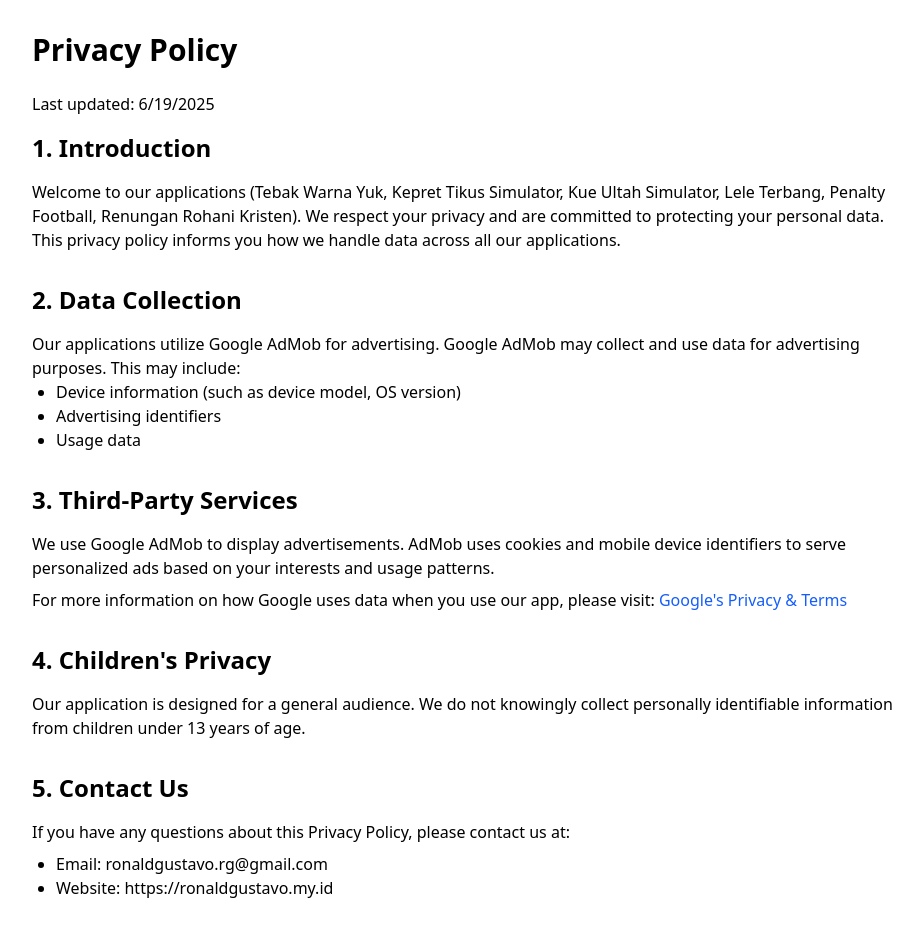
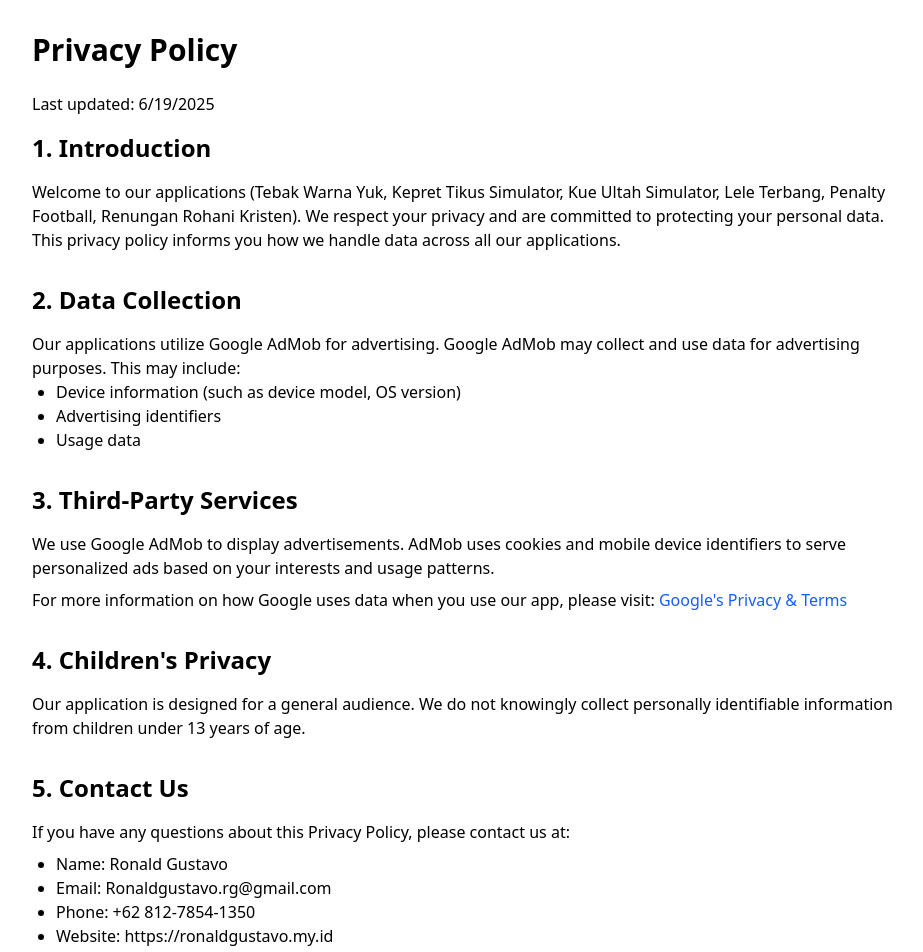
Before and after one commit to RonaldGustavo/personal-app-ronald, a Next.js app: page /privacy-policy in a window 1280 px wide. Shown: the top 952 px of the page, without its empty margins (176-1099 px from the left). Built offline with nearby package versions, Linux system fonts and the light colour scheme.

Commit message:
upodate policy

```diff
--- a/src/app/privacy-policy/page.tsx
+++ b/src/app/privacy-policy/page.tsx
@@ -62,7 +62,9 @@
             If you have any questions about this Privacy Policy, please contact us at:
           </p>
           <ul className="list-disc pl-6 mt-2">
-            <li>Email: ronaldgustavo.rg@gmail.com</li>
+            <li>Name: Ronald Gustavo</li>
+            <li>Email: Ronaldgustavo.rg@gmail.com</li>
+            <li>Phone: +62 812-7854-1350</li>
             <li>Website: https://ronaldgustavo.my.id</li>
           </ul>
         </section>
```
